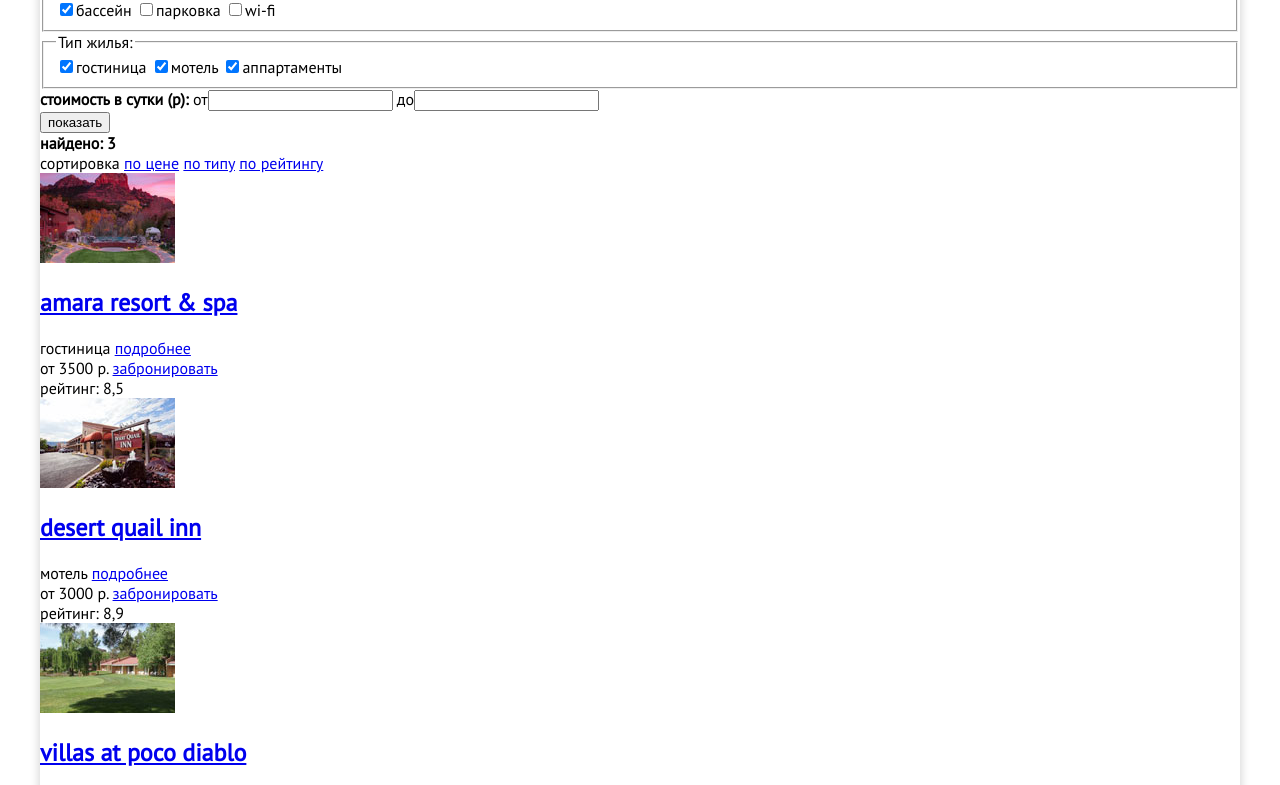
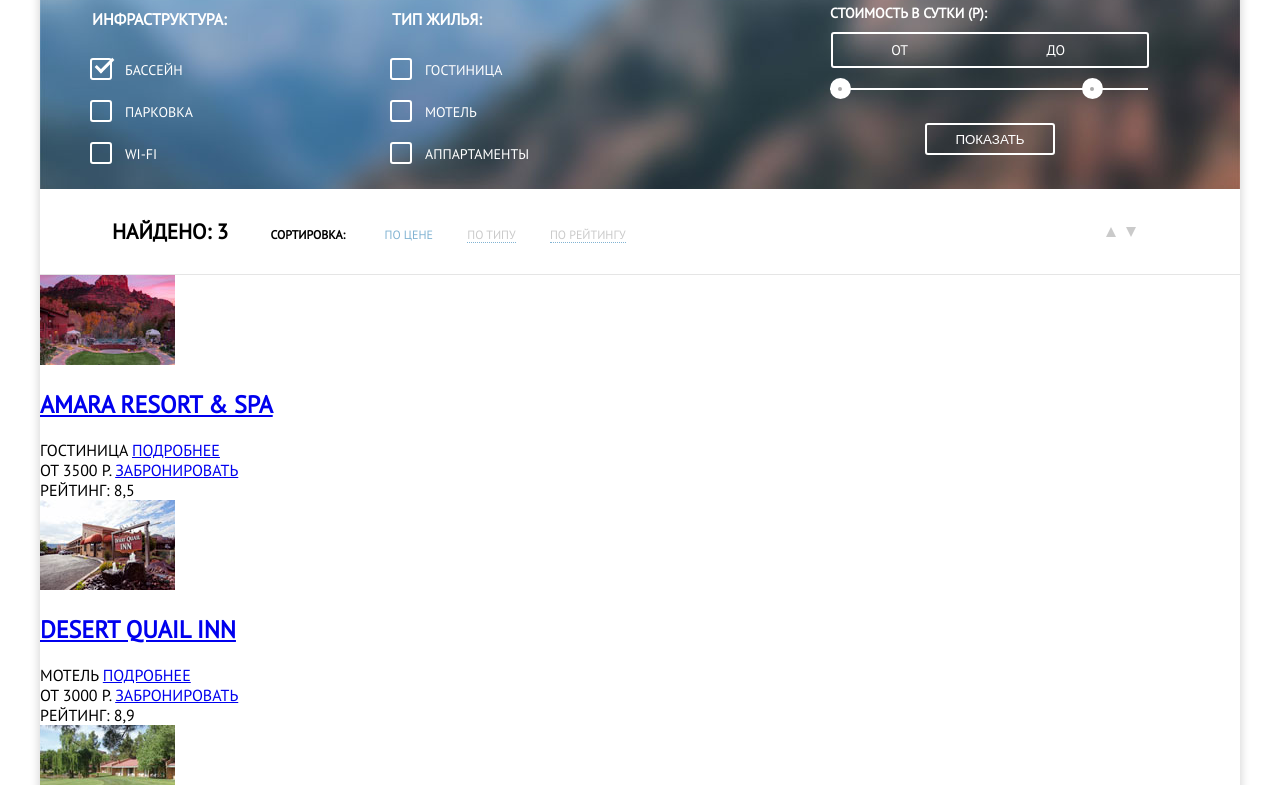
Before and after one commit to thePostas/Sedona, a plain HTML site: page hotels.html in a window 1280 px wide. Shown: the part 86-871 px from the top of the page. Drawn offline with Linux system fonts and the light colour scheme; files whose address does not match are found by name.

Commit message:
june06_1

```diff
--- a/css/style.css
+++ b/css/style.css
@@ -26,6 +26,7 @@ body {
 	background-color: #fff;
     box-shadow: 0px 5px 10px 0px rgba(0, 0, 0, 0.2);
     overflow: hidden;
+    text-transform: uppercase;
 
 }
 
@@ -550,7 +551,7 @@ label.floated-right .increase {
     background: rgba(255, 255, 255, 0.9);
 }
 
-.social-buttons {
+.footer-main__social-buttons {
     display: flex;
     justify-content: center;
     align-items: center;
@@ -581,7 +582,7 @@ label.floated-right .increase {
     height: 48px;
 }
 
-.social-buttons img {
+.footer-main__social-buttons img {
     position: absolute;
 }
 
@@ -666,27 +667,27 @@ label.floated-right .increase {
 
 */
 
-.hashtag, .social-buttons, .copyright {
+.footer-main__hashtag, .footer-main__social-buttons, .copyright {
     box-sizing: border-box;
     width: 400px;
     text-align: center;
     height: 100%;
 }
 
-.hashtag {
+.footer-main__hashtag {
     display: flex;
     justify-content: center;
     align-items: center;
 }
 
-.hashtag b {
+.footer-main__hashtag b {
     text-transform: uppercase;
 }
 
 .copyright {
     position: relative;
     text-align: left;
-    padding-left: 90px;
+    padding-left: 80px;
     line-height: 5;
 }
 
@@ -711,3 +712,265 @@ label.floated-right .increase {
 }
 
 /**********************ВТОРАЯ СТРАНИЦА***************************/
+
+.hotel-criteria-form {
+    display: flex;
+    width: 100%;
+    height: 215px;
+    background: url(../images/hotels_bg.jpg) no-repeat 0 -285px;
+    font-size: 14px;
+    color: #fff;
+}
+
+.hotel-criteria-form legend {
+    font-size: 16px;
+    font-weight: bold;
+    margin-bottom: 20px;
+}
+
+.hotel-criteria-form__checkboxes {
+    display: flex;
+    width: 50%;
+}
+
+.hotel-criteria-form__infrastructure-block, .hotel-criteria-form__hotel-type-block {
+    display: flex;
+    margin-top: 35px;
+    width: 50%;
+    height: 80%;
+    margin-left: 50px;
+}
+
+.hotel-criteria-form__fieldset_hidden{
+    padding: 0;
+    margin: 0;
+    border: none;
+}
+
+.hotel-criteria-form__checkboxes input {
+    display: none;
+}
+
+.hotel-criteria-form__checkboxes label {
+        position: relative;
+    line-height: 3;
+    margin-left: 35px;
+
+}
+
+.hotel-criteria-form__checkboxes label::before {
+    content: "";
+    display: block;
+    width: 18px;
+    height: 18px;
+    border: 2px solid #fff;
+    border-radius: 3px;
+    position: absolute;
+    left: -35px;
+    top: -3px;
+}
+
+.hotel-criteria-form__checkboxes label::after {
+    content: "";
+    position: absolute;
+    width: 16px;
+    height: 6px;
+    border: 3px solid #fff;
+    transform: rotate(-45deg);
+    border-top: none;
+    border-right: none;
+    top: -2px;
+    left: -30px;
+    display: none;
+
+}
+
+#checkbox-pool:checked ~ label[for="checkbox-pool"]::after {
+    display: block;
+}
+
+.hotel-criteria-form__price {
+    width: 50%;
+    display: flex;
+    flex-direction: column;
+    box-sizing: border-box;
+}
+
+.hotel-criteria-form__inputs {
+    display: flex;
+    justify-content: space-around;
+    align-self: center;
+    border: 2px solid #fff;
+    border-radius: 3px;
+    width: 314px;
+    height: 32px;
+    line-height: 2.3;
+    margin-left: 100px;
+}
+
+.hotel-criteria-form input {
+    background-color: transparent;
+    border: none;
+    width: 72px;
+    outline: none;
+    padding: 0 5px;
+    color: #fff;
+}
+
+.hotel-criteria-form__inputs > label {
+    display: flex;
+    justify-content: flex-end;
+    width: 50%;
+}
+
+.hotel-criteria-form__price b {
+    margin: 30px 0 10px 190px;
+}
+
+/*------------ПОЛЗУНКИ-------------*/
+.hotel-criteria-form__range-control {
+    position: relative;
+    margin: 10px 0 0 190px;
+    width: 318px;
+    height: 25px;
+    justify-content: center;
+}
+
+.hotel-criteria-form__scale {
+    width: 100%;
+    height: 2px;
+    background-color: #fff;
+    position: absolute;
+    top: 40%;
+}
+
+.control-button {
+    height: 21px;
+    width: 21px;
+    border-radius: 50%;
+    background-color: #fff;
+    position: absolute;
+    cursor: pointer;
+}
+
+.control-button:before {
+    position: absolute;
+    content: "";
+    display: block;
+    width: 4px;
+    height: 4px;
+    border-radius: 50%;
+    background-color: #ababab;
+    top: 45%;
+    left: 40%;
+}
+
+.control-button:hover .control-button:before {
+    background-color: red;
+}
+
+.maximum-range {
+    right: 45px;
+}
+
+/*---------------------------------*/
+
+.hotel-criteria-form__submit-button {
+    align-self: center;
+    width: 130px;
+    height: 32px;
+    margin: 20px 0 0 100px;
+    background-color: transparent;
+    border: 2px solid #fff;
+    border-radius: 3px;
+    color: #fff;
+    text-transform: uppercase;
+}
+
+.hotel-criteria-form__submit-button:hover {
+    background-color: #fff;
+    color: #000;
+    cursor: pointer;
+}
+
+/* СОРТИРОВКА */
+.search {
+    width: 100%;
+    box-sizing: border-box;
+    padding: 0 72px;
+    display: flex;
+    height: 86px;
+    border-bottom: 1px solid #e5e5e5;
+    align-items: center;
+}
+
+.search b {
+    font-size: 21px;
+    margin-right: 38px;
+}
+
+.search__sort span {
+    font-size: 12px;
+    font-weight: bold;
+    margin-right: 35px;
+}
+
+.search__sort a {
+    font-size: 12px;
+    color: #cacaca;
+    margin-right: 30px;
+    border-bottom: 1px dotted #81b3d2;
+    text-decoration: none;
+}
+
+.search__sort a:hover {
+    color: #81b3d2;
+}
+
+.sort_active {
+    color: #81b3d2 !important;
+    border: none !important;
+}
+
+.search__sort-controls {
+    display: flex;
+    position: relative;
+    height: 10px;
+    width: 30px;
+    right: -450px;
+    overflow: hidden;
+}
+
+.arrow-up {
+    position: absolute;
+    height: 15px;
+    top: -20px;
+    border: 5px solid #cacaca;
+    border-bottom-width: 10px;
+    border-top-color: transparent;
+    border-left-color: transparent;
+    border-right-color: transparent;
+}
+
+.arrow-down {
+    position: absolute;
+    bottom: -20px;
+    right: 0;
+    height: 15px;
+    border: 5px solid #cacaca;
+    border-top-width: 10px;
+    border-bottom-color: transparent;
+    border-left-color: transparent;
+    border-right-color: transparent;
+}
+
+.arrow-up:hover {
+    border-bottom-color: #81b3d2;
+    cursor: pointer;
+}
+
+.arrow-down:hover {
+    border-top-color: #81b3d2;
+    cursor: pointer;
+}
+/--------------/
--- a/hotels.html
+++ b/hotels.html
@@ -23,45 +23,56 @@
         <main>
             <div class="hotel-criteria">
                 <form class="hotel-criteria-form" action="#" method="post">
-                    <section class="infrastructure">
-                        <fieldset>
+                    <section class="hotel-criteria-form__checkboxes">
+                        <section class="hotel-criteria-form__infrastructure-block">
+                            <fieldset class="hotel-criteria-form__fieldset_hidden">
                                 <legend>инфраструктура:</legend>
-                            <label><input type="checkbox" name="infrastructure" value="pool" checked>бассейн</label>
-                            <label><input type="checkbox" name="infrastructure" value="parking">парковка</label>
-                            <label><input type="checkbox" name="infrastructure" value="wifi">wi-fi</label>
+                                <input id="checkbox-pool" type="checkbox" name="infrastructure" value="pool" checked>
+                                <input id="checkbox-parking" type="checkbox" name="infrastructure" value="parking">
+                                <input id="checkbox-wifi" type="checkbox" name="infrastructure" value="wifi">
+                                <label for="checkbox-pool">бассейн</label><br>
+                                <label for="checkbox-parking">парковка</label><br>
+                                <label for="checkbox-wifi">wi-fi</label>
                             </fieldset>
                         </section>
-                    <section class="hotel-type">
-                        <fieldset>
+                        <section class="hotel-criteria-form__hotel-type-block">
+                            <fieldset class="hotel-criteria-form__fieldset_hidden">
                                 <legend>Тип жилья:</legend>
-                            <label><input type="checkbox" name="hotel-type" value="hotel" checked>гостиница</label>
-                            <label><input type="checkbox" name="hotel-type" value="motel" checked>мотель</label>
+                                <label><input type="checkbox" name="hotel-type" value="hotel" checked>гостиница</label><br>
+                                <label><input type="checkbox" name="hotel-type" value="motel" checked>мотель</label><br>
                                 <label><input type="checkbox" name="hotel-type" value="apparts" checked>аппартаменты</label>
                             </fieldset>
                         </section>
-                    <section class="price">
+                    </section>
+                    <section class="hotel-criteria-form__price">
                         <b>стоимость в сутки (р):</b>
-                        <label>от<input class="minimum" type="text"></label>
-                        <label>до<input class="maximum" type="text"></label>
-                        <div class="range-control">
-                            <div class="range">
-                                <div class="minimum-range"></div>
-                                <div class="maximum-range"></div>
+                        <div class="hotel-criteria-form__inputs">
+                            <label>от<input class="hotel-criteria-form__minimum-input" type="text"></label>
+                            <label>до<input class="hotel-criteria-form__maximum-input" type="text"></label>
                         </div>
+                        <div class="hotel-criteria-form__range-control">
+
+                                <div class="hotel-criteria-form__scale"></div>
+                                <div class="control-button minimum-range"></div>
+                                <div class="control-button maximum-range"></div>
+
                         </div>
-                        <button type="submit">показать</button>
+                        <button class="hotel-criteria-form__submit-button" type="submit">показать</button>
                     </section>
                 </form>
             </div>
-            <div class="search-header">
+            <div class="search">
+                <section class="search__sort">
                     <b>найдено: 3</b>
-                <section class="sort">
-                    <span>сортировка</span>
-                    <a href="#">по цене</a>
+                    <span>сортировка:</span>
+                    <a class="sort_active">по цене</a>
                     <a href="#">по типу</a>
                     <a href="#">по рейтингу</a>
                 </section>
-                <div class="sort-controls"></div>
+                <div class="search__sort-controls">
+                    <div class="arrow-up"></div>
+                    <div class="arrow-down"></div>
+                </div>
             </div>
             <div class="results">
                 <article class="results-item">
@@ -127,17 +138,17 @@
             </div>
         </main>
         <footer class="footer-main cleafix">
-            <div class="hashtag floated-left">
+            <div class="footer-main__hashtag">
                 <b>#visitsedona</b>
             </div>
-			<section class="social-buttons floated-left">
+			<section class="footer-main__social-buttons">
 				<ul class="social-buttons-list">
                     <li class="social-button twitter"><a href="#"><img src="images/twitter.svg" width="17px" height="17px"></a></li>
 					<li class="social-button facebook"><a href="#"><img src="images/facebook.svg" width="23px" height="23px"></a></li>
 					<li class="social-button youtube"><a href="#"><img src="images/youtube.svg" width="23px" height="23px"></a></li>
 				</ul>
 			</section>
-			<section class="copyright floated-right">
+			<section class="copyright">
 				<p>website by</p>
                 <a href="https://htmlacademy.ru/" target="_blank"><div class="copyright-logo"></div></a>
 				<!--<a href="#"><img src="images/developer_logo.png" alt="img"></a> -->
```
Also changed, not shown: index.html (+2 -2 lines), images/hotels_bg.jpg (added). Lines whose indentation alone changed are shown as unchanged.
